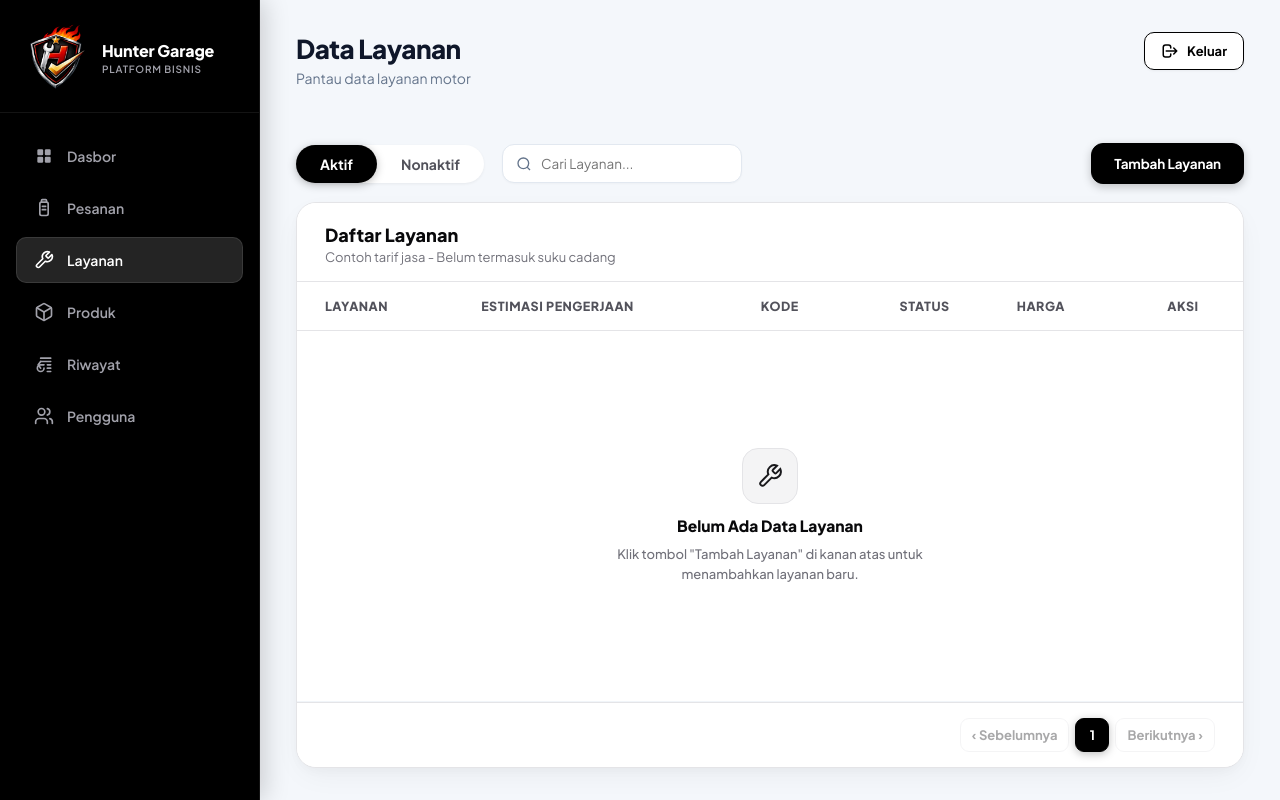
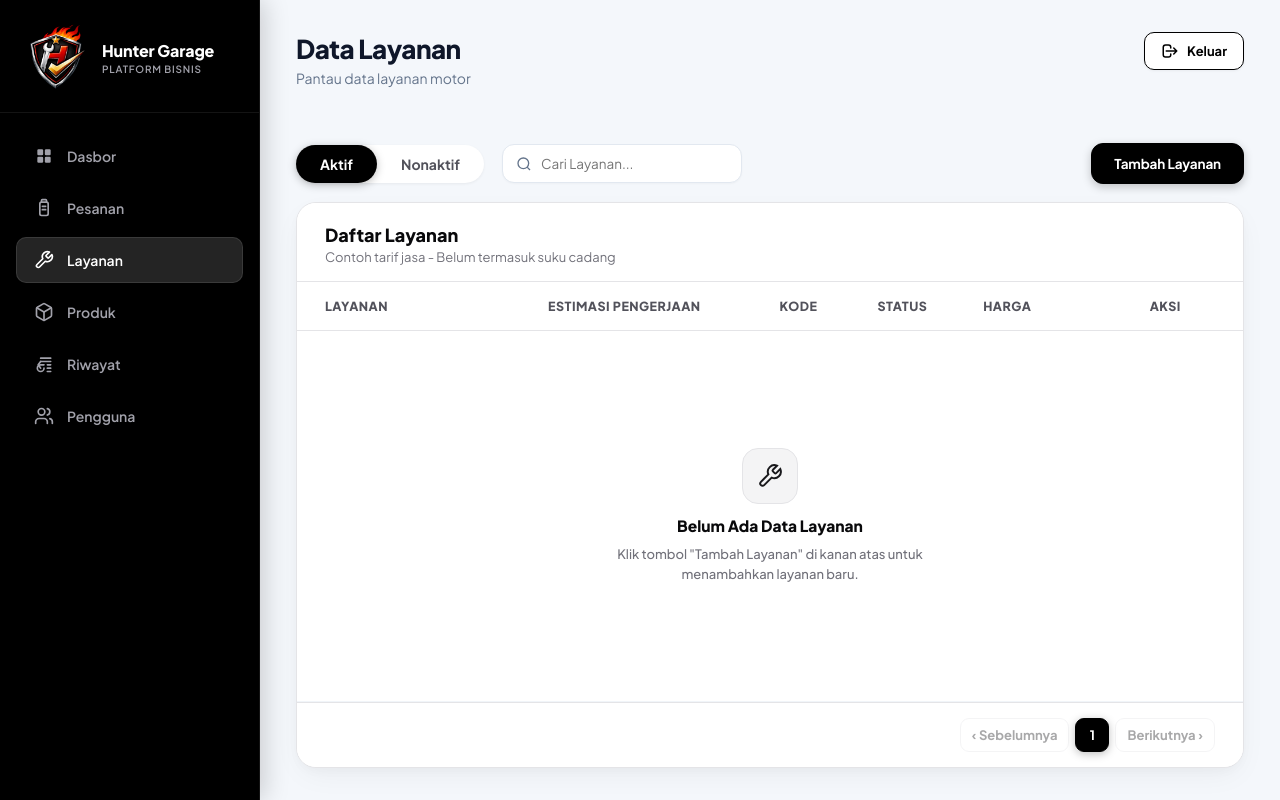
Before and after one commit to qourta260909/Kelompok1_Huntergarage, a Laravel app: page /dashboard-layanan in a window 1280 px wide. Run offline with Laravel 12, Linux system fonts and the light colour scheme; a user stored in the database is signed in; data comes from the database, SQL or seed files in the repository; data that the repository does not hold is empty; style sheets or scripts are compiled from the project's sources.

Commit message:
style: rapikan tabel layanan, dropdown users, dan label header Tanggal & Jam di dashboard

```diff
--- a/resources/views/dashboard.blade.php
+++ b/resources/views/dashboard.blade.php
@@ -226,7 +226,7 @@
                                 <th>Layanan / Produk</th>
                                 <th>Kendaraan</th>
                                 <th>Alamat</th>
-                                <th>Tanggal, jam</th>
+                                <th>Tanggal &amp; Jam</th>
                                 <th>Total</th>
                                 <th>Status</th>
                             </tr>
--- a/resources/views/dashboard_layanan.blade.php
+++ b/resources/views/dashboard_layanan.blade.php
@@ -107,18 +107,50 @@
             color: #71717a;
             margin-top: 3px;
         }
-        .catalog-card thead th:first-child,
-        .catalog-card tbody td:first-child {
+        .catalog-card table {
+            table-layout: fixed;
+            width: 100%;
+        }
+        .catalog-card thead th:nth-child(1),
+        .catalog-card tbody td:nth-child(1) {
+            width: 24%;
+            text-align: left;
             padding-left: 28px;
+        }
+        .catalog-card thead th:nth-child(2),
+        .catalog-card tbody td:nth-child(2) {
+            width: 24%;
+            text-align: left;
+        }
+        .catalog-card thead th:nth-child(3),
+        .catalog-card tbody td:nth-child(3) {
+            width: 10%;
+            text-align: center;
+        }
+        .catalog-card thead th:nth-child(4),
+        .catalog-card tbody td:nth-child(4),
+        .catalog-card thead th.th-status,
+        .catalog-card tbody td.td-status {
+            width: 12%;
+            text-align: center;
+        }
+        .catalog-card thead th:nth-child(5),
+        .catalog-card tbody td:nth-child(5) {
+            width: 14%;
+            text-align: left;
         }
         .catalog-card thead th:last-child,
         .catalog-card tbody td:last-child {
+            width: 16%;
             padding-right: 28px;
             text-align: center !important;
+            white-space: nowrap;
         }
-        .catalog-card thead th.th-status,
-        .catalog-card tbody td.td-status {
-            text-align: center;
+        .catalog-card tbody td.empty-state-cell {
+            width: 100% !important;
+            padding-left: 24px;
+            padding-right: 24px;
+            white-space: normal;
         }
         .badge-status-aktif {
             display: inline-block;
--- a/resources/views/dashboard_pesanan.blade.php
+++ b/resources/views/dashboard_pesanan.blade.php
@@ -441,7 +441,7 @@
                                 <th>Pelanggan</th>
                                 <th id="orderCategoryHeading">Layanan</th>
                                 <th id="orderExtraInfoHeading">Kendaraan</th>
-                                <th>Tanggal, jam</th>
+                                <th>Tanggal &amp; Jam</th>
                                 <th>Total</th>
                                 <th>Status</th>
                                 <th>Aksi</th>
--- a/resources/views/dashboard_riwayat.blade.php
+++ b/resources/views/dashboard_riwayat.blade.php
@@ -426,7 +426,7 @@
                                 <th>Pelanggan</th>
                                 <th id="historyCategoryHeading">Layanan</th>
                                 <th id="historyExtraInfoHeading">Kendaraan</th>
-                                <th>Tanggal, jam</th>
+                                <th>Tanggal &amp; Jam</th>
                                 <th>Total</th>
                                 <th>Status</th>
                                 <th>Aksi</th>
```
Also changed, not shown: resources/views/dashboard_users.blade.php (+20 -1 lines).
